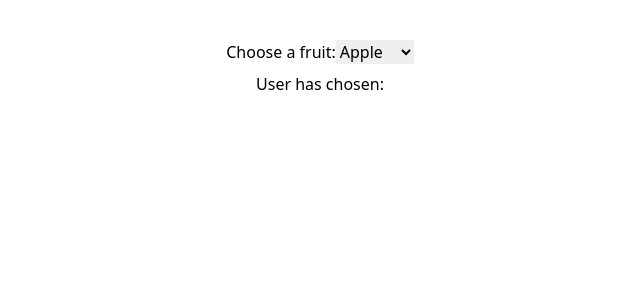
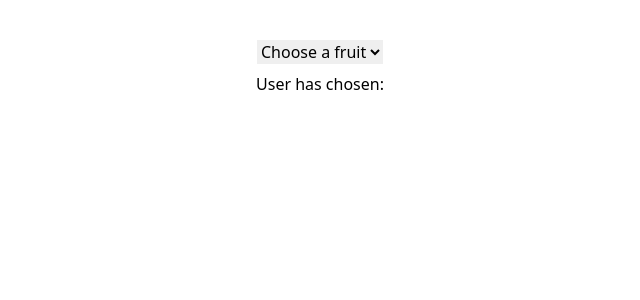
Before and after one commit to nastiko/react-theory, a React (Create React App) app: page / in a window 1280 px wide. Shown: the top 300 px of the page, without its empty margins (320-960 px from the left). Built offline with nearby package versions, Linux system fonts and the light colour scheme; the HTML template or start-up script is replaced by a standard one.

Commit message:
practise: used attribute of the value in the select

```diff
--- a/src/App.js
+++ b/src/App.js
@@ -1,11 +1,11 @@
 import React, {useState} from 'react';
 
 function App() {
-    const fruit = ['Apple', 'Banana', 'Orange'];
+    const fruit = ['Choose a fruit', 'Apple', 'Banana', 'Orange'];
     const [value, setValue] = useState('');
 
     const options = fruit.map((option, index) => {
-        return <option key={index}>{option}</option>
+        return <option key={index} value={index}>{option}</option>
     });
 
     function handleChange(event) {
@@ -15,11 +15,9 @@ function App() {
     return (
         <>
             <div className="flex flex-col justify-center items-center gap-2 my-10">
-                <lavel>Choose a fruit:
-                    <select value={value} onChange={handleChange}>
-                        {options}
-                    </select>
-                </lavel>
+                <select value={value} onChange={handleChange}>
+                    {options}
+                </select>
                 <p>User has chosen: {value}</p>
             </div>
         </>
```
